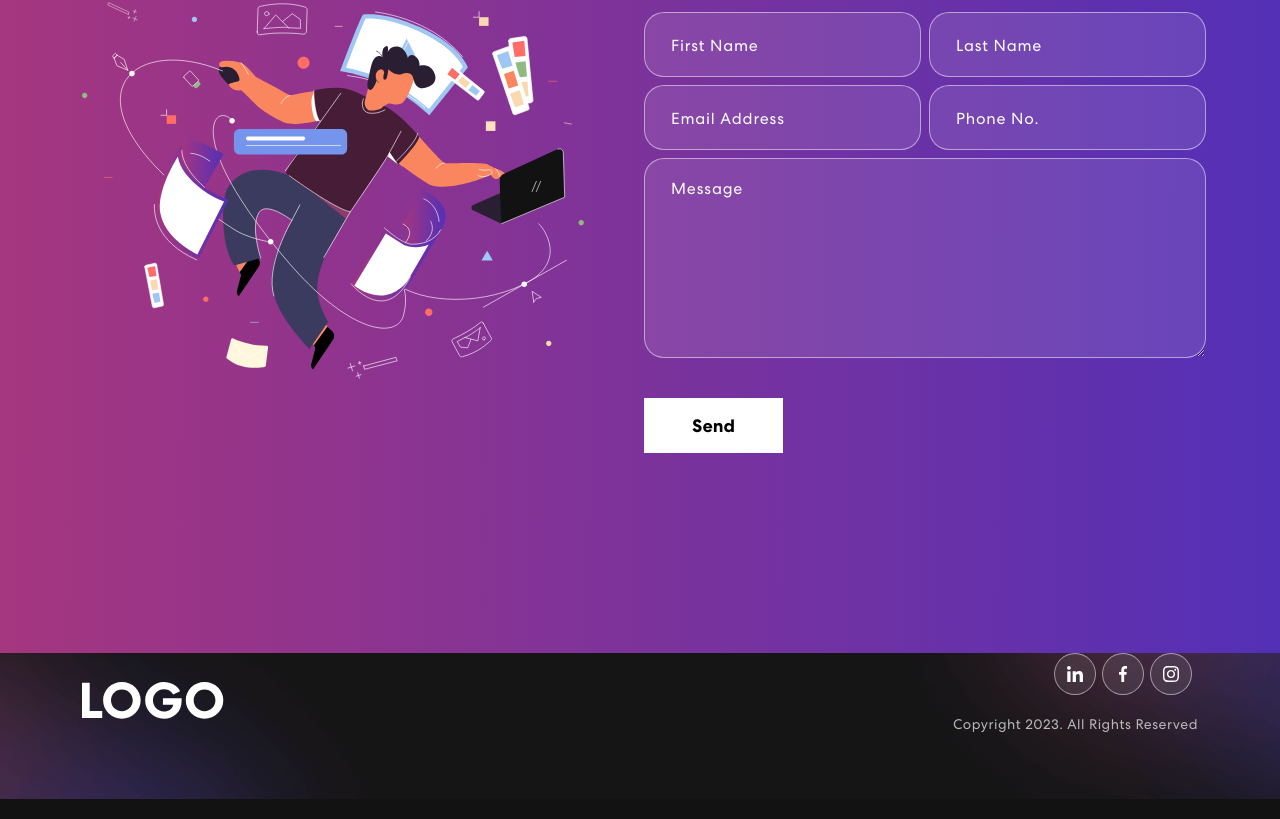
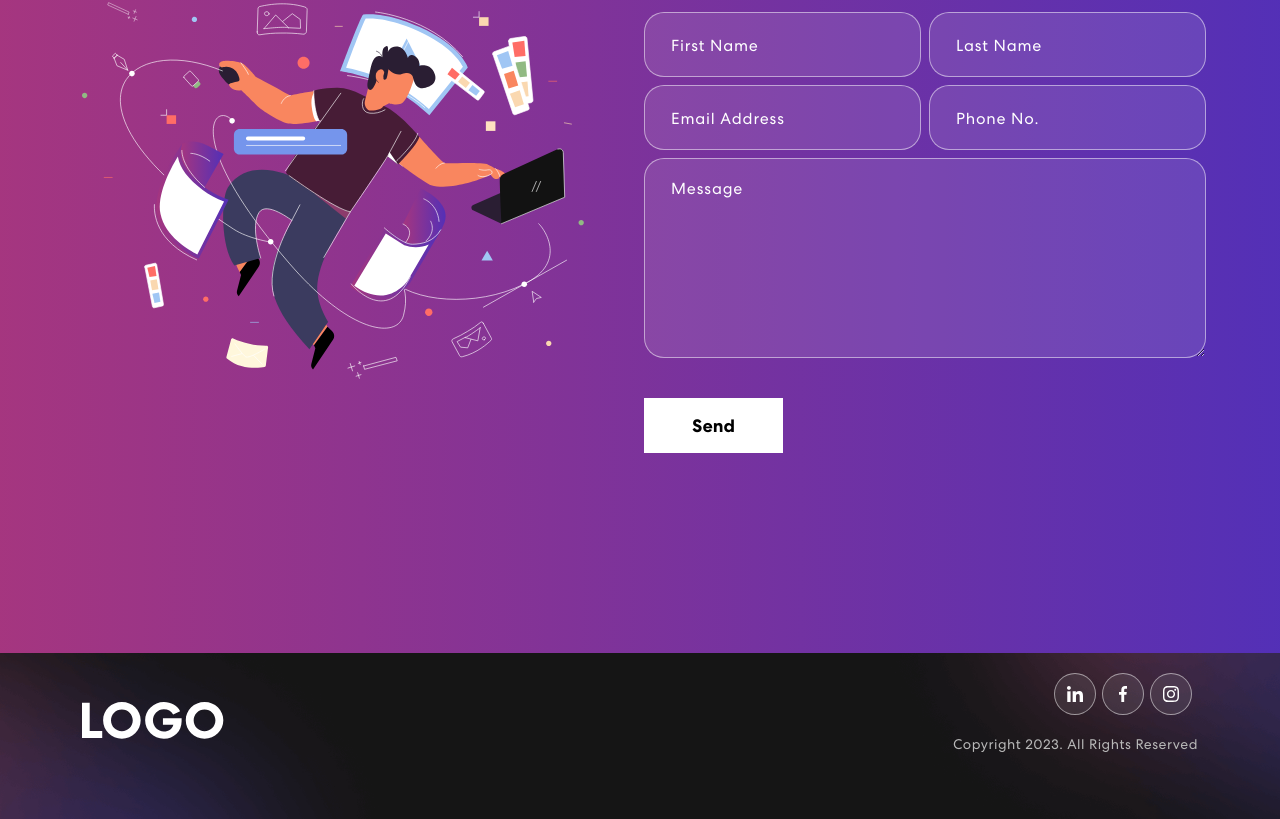
Before and after one commit to srihari20031/Portfolio, a React (Create React App) app: page / in a window 1280 px wide. Shown: the part 1762-2581 px from the top of the page. Built offline with nearby package versions, Linux system fonts and the light colour scheme.

Commit message:
Seventh-commit

```diff
--- a/src/App.css
+++ b/src/App.css
@@ -540,7 +540,7 @@ nav.navbar .navbar-toggler[aria-expanded="true"] .navbar-toggler-icon {
 
 /************ Footer Css ************/
 .footer {
-  padding: 0 0 50px 0;
+  padding: 20px 0 50px 0;
   background-image: url('./assets/img/footer-bg.png');
   background-position: center center;
   background-size: cover;
@@ -607,6 +607,7 @@ nav.navbar .navbar-toggler[aria-expanded="true"] .navbar-toggler-icon {
   border-radius: 18px;
 }
 .footer img {
+
   width: 26%;
 }
 .footer p {
```
Also changed, not shown: src/assets/img/meter1.svg, src/assets/img/meter3.svg.
